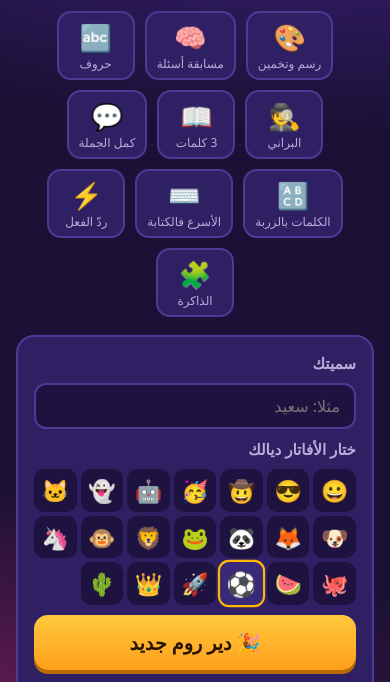
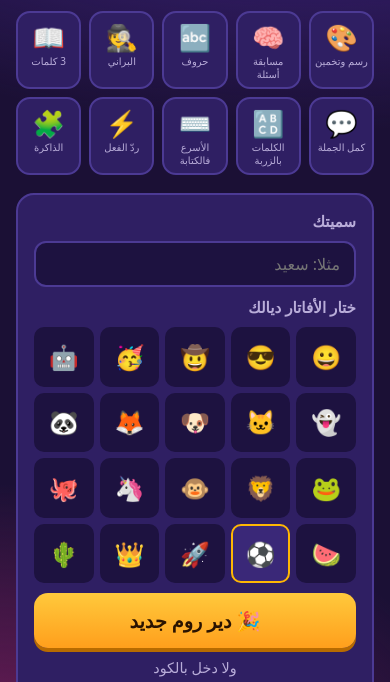
Before and after one commit to medo01012001/lamma, a plain HTML site: page index.html in a window 390 px wide. Shown: the part 145-827 px from the top of the page. Drawn offline with nearby package versions, Linux system fonts and the light colour scheme; a web font is replaced by a local one.

Commit message:
صلاح الديكالاج ديال الأفاتارات والأيقونات فالصفحة الرئيسية
Co-Authored-By: Claude Opus 5.5 <noreply@anthropic.com>

```diff
--- a/index.html
+++ b/index.html
@@ -10,7 +10,7 @@
   <link rel="preconnect" href="https://fonts.googleapis.com">
   <link rel="preconnect" href="https://fonts.gstatic.com" crossorigin>
   <link href="https://fonts.googleapis.com/css2?family=Baloo+Bhaijaan+2:wght@400;600;800&display=swap" rel="stylesheet">
-  <link rel="stylesheet" href="style.css?v=2">
+  <link rel="stylesheet" href="style.css?v=3">
 </head>
 <body>
   <div id="app"><div class="loading">⏳</div></div>
--- a/style.css
+++ b/style.css
@@ -60,14 +60,14 @@ input:focus, select:focus { border-color: var(--accent); }
 .home { max-width: 480px; margin: 0 auto; padding: 28px 16px 40px; display: flex; flex-direction: column; gap: 18px; }
 .hero { text-align: center; }
 .hero p { color: var(--muted); margin: 6px 0 14px; }
-.gicons { display: flex; justify-content: center; gap: 10px; flex-wrap: wrap; }
-.gicons span { background: var(--card); border: 2px solid var(--line); border-radius: 14px; padding: 6px 10px; font-size: 26px; display: flex; flex-direction: column; align-items: center; min-width: 78px; }
-.gicons small { font-size: 12px; color: var(--muted); }
+.gicons { display: grid; grid-template-columns: repeat(5, minmax(0, 1fr)); gap: 8px; }
+.gicons span { background: var(--card); border: 2px solid var(--line); border-radius: 14px; padding: 6px 4px; font-size: 26px; display: flex; flex-direction: column; align-items: center; min-width: 0; text-align: center; }
+.gicons small { font-size: 12px; color: var(--muted); line-height: 1.3; }
 .form { display: flex; flex-direction: column; gap: 10px; }
 .form label { font-weight: 600; color: var(--muted); font-size: .95rem; }
-.avatars { display: grid; grid-template-columns: repeat(10, 1fr); gap: 4px; }
-.ava { aspect-ratio: 1; border-radius: 10px; border: 2px solid transparent; background: #1d1240; font-size: 22px; cursor: pointer; padding: 0; }
-.ava.on { border-color: var(--accent); background: var(--card2); transform: scale(1.1); }
+.avatars { display: grid; grid-template-columns: repeat(10, minmax(0, 1fr)); gap: 6px; }
+.ava { aspect-ratio: 1; min-width: 0; width: 100%; border-radius: 10px; border: 2px solid transparent; background: #1d1240; font-size: 20px; line-height: 1; cursor: pointer; padding: 0; display: grid; place-items: center; overflow: hidden; }
+.ava.on { border-color: var(--accent); background: var(--card2); }
 .or { text-align: center; color: var(--muted); font-size: .9rem; }
 #code { text-transform: uppercase; letter-spacing: 6px; text-align: center; font-weight: 800; }
 .note { background: #3b2a12; border: 2px solid #7a5418; color: #ffe2a8; border-radius: 14px; padding: 10px 14px; font-size: .92rem; }
@@ -246,7 +246,9 @@ h2, h3 { margin: 8px 0 12px; }
   .gcard .gi { font-size: 34px; }
   .pod { width: 31%; }
   .lgrid { grid-template-columns: 1fr 1fr; }
-  .avatars { grid-template-columns: repeat(7, 1fr); }
+  .avatars { grid-template-columns: repeat(5, minmax(0, 1fr)); }
+  .ava { font-size: 24px; }
+  .gicons small { font-size: 10px; }
 }
 
 /* ---------- الذاكرة ---------- */
```
